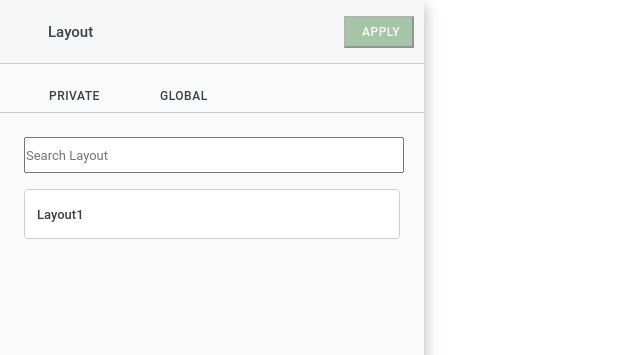
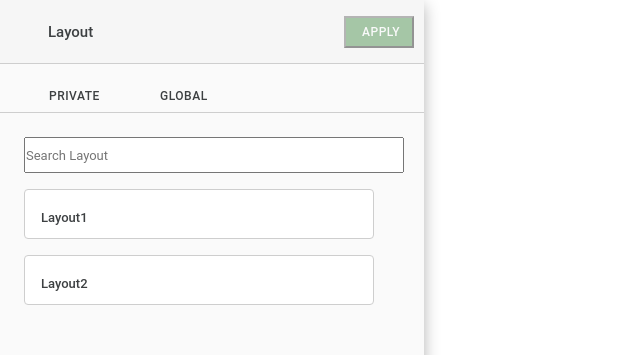
Before and after one commit to piyushmishra1416/side-panel, a React (Create React App) app: page / in a window 1280 px wide. Shown: the top 355 px of the page, without its empty margins (0-640 px from the left). Built offline with nearby package versions, Linux system fonts and the light colour scheme.

Commit message:
fixed not displaying multiple layout issue

```diff
--- a/src/components/Selectlayout.tsx
+++ b/src/components/Selectlayout.tsx
@@ -18,15 +18,15 @@ export default class Selectlayout extends Component<Selectlayoutprops> {
 
     return (
 
-        <div className="Frame21592">
-        <div className="toast">
-          <div className="content">
+        // <div className="Frame21592">
+        // <div className="toast">
+          <div className="Frame21592 content toast">
             <div className="Heading">
           {name }
           </div>
         </div>
-        </div>
-        </div>
+        // </div>
+        // </div>
 
 
 
--- a/src/components/side-panel.tsx
+++ b/src/components/side-panel.tsx
@@ -118,12 +118,10 @@ export default class Header extends Component<HeaderProps, HeaderState> {
         </div>
 
         <div>
-        < Selectlayout name = "Layout1" />
-
-
+        < Selectlayout name="Layout1" />
         </div>
         <div>
-          < Selectlayout name = "Layout2" />
+          < Selectlayout name="Layout2" />
           </div>
 
 
```
